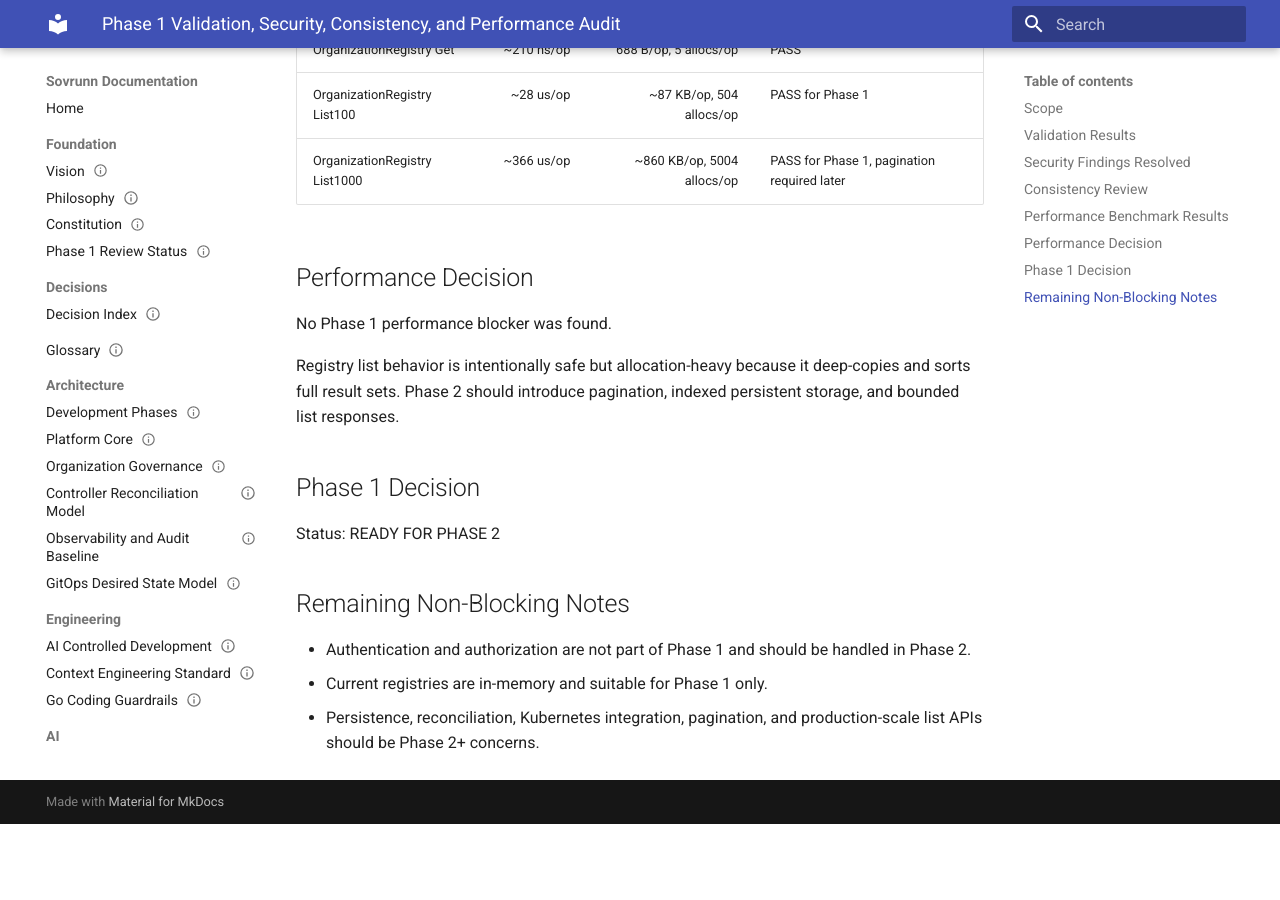
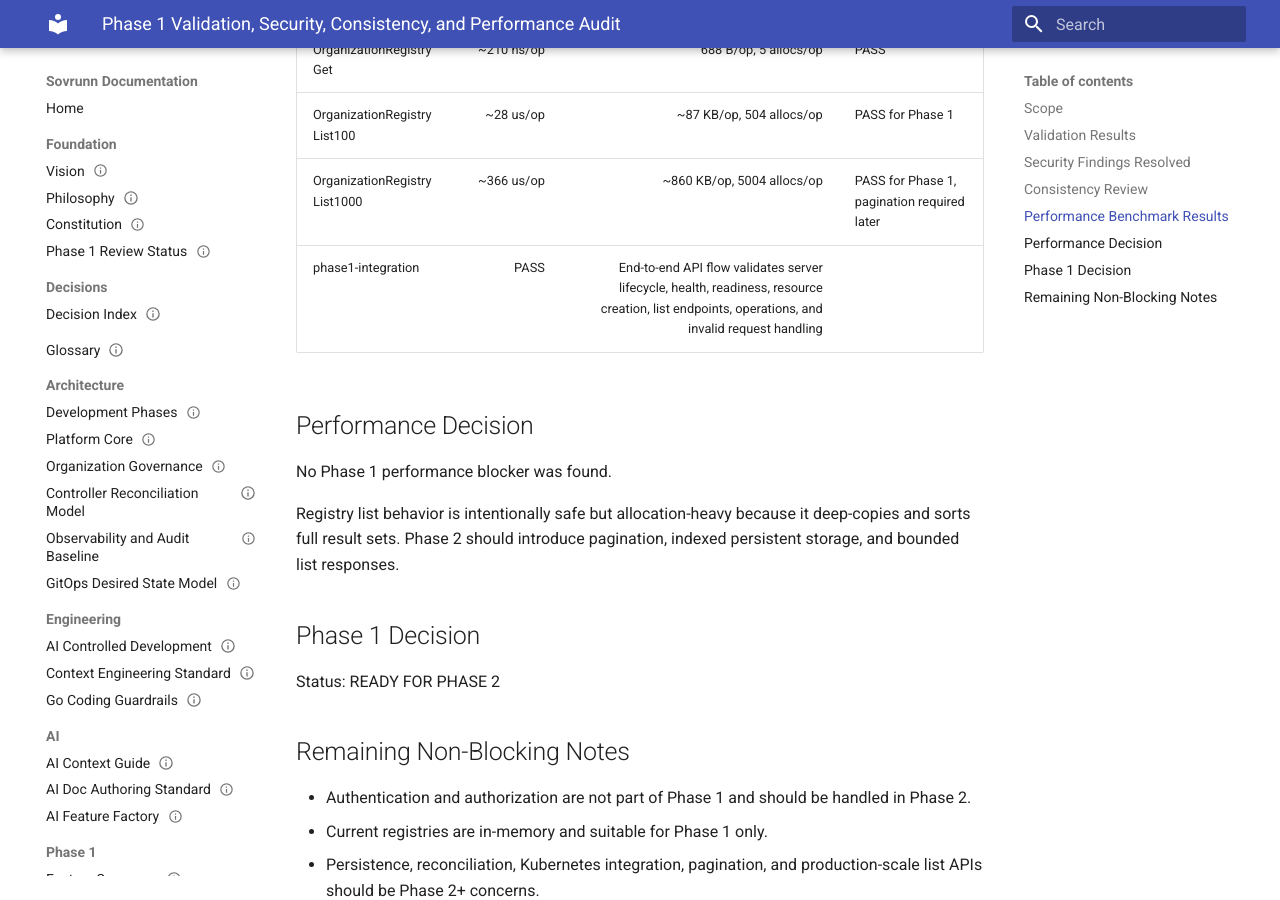
Before and after one commit to sanjeevksaini/sovrunn, an MkDocs documentation site: the page built from docs/reviews/phase1-validation-audit.md, in a window 1280 px wide and 900 px high, scrolled down 1881 px. Built offline with MkDocs 1.6.1 and Material for MkDocs 9.7.7, drawn with Linux system fonts in a browser that asks for light colours; before the commit the page ends 2705 px from its top, so only the background shows below that.

Commit message:
docs(phase1): record consolidated integration test result

```diff
--- a/docs/reviews/phase1-validation-audit.md
+++ b/docs/reviews/phase1-validation-audit.md
@@ -53,6 +53,7 @@ The consistency gate accepts intentional aliases:
 | OrganizationRegistry Get | ~210 ns/op | 688 B/op, 5 allocs/op | PASS |
 | OrganizationRegistry List100 | ~28 us/op | ~87 KB/op, 504 allocs/op | PASS for Phase 1 |
 | OrganizationRegistry List1000 | ~366 us/op | ~860 KB/op, 5004 allocs/op | PASS for Phase 1, pagination required later |
+| phase1-integration | PASS | End-to-end API flow validates server lifecycle, health, readiness, resource creation, list endpoints, operations, and invalid request handling |
 
 ## Performance Decision
 
```
